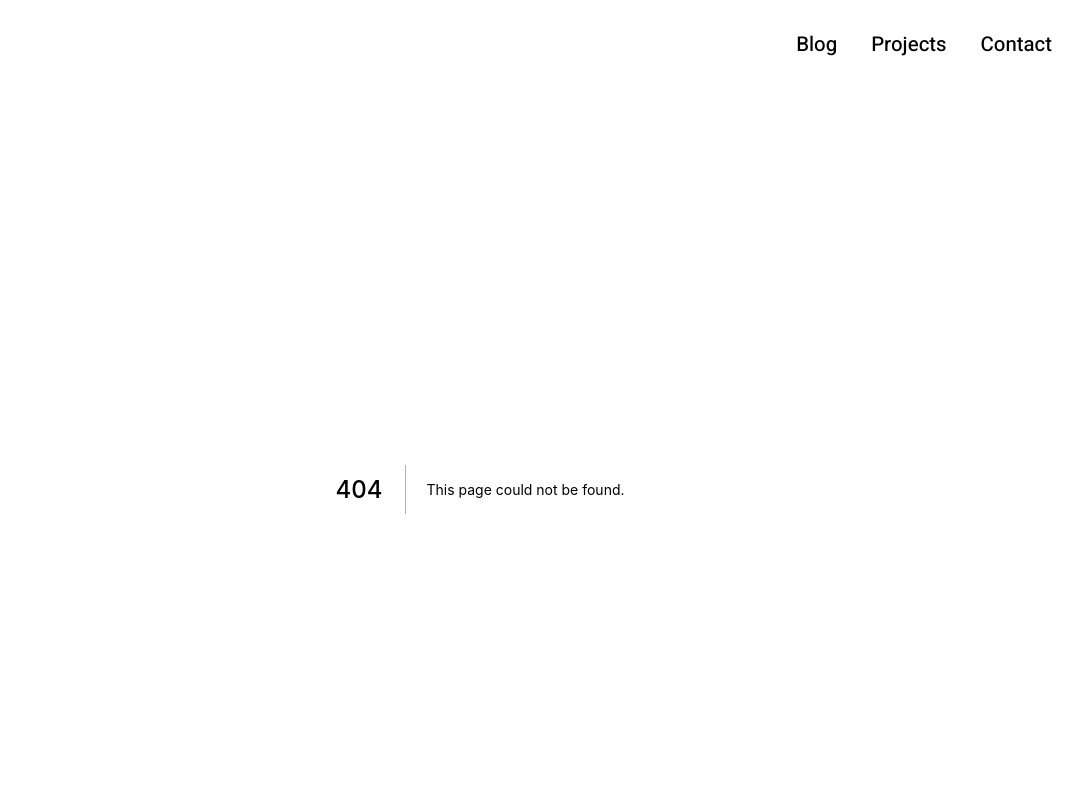
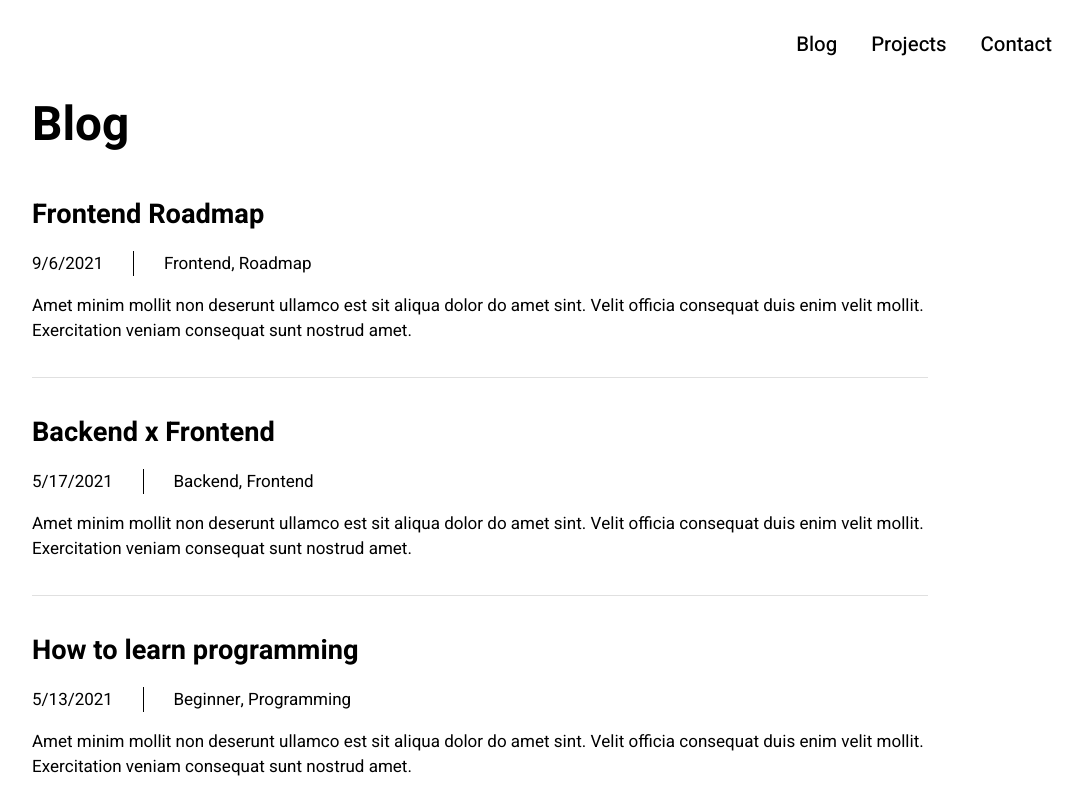
Before and after one commit to gabrielrochamd/v1, a Next.js app: page /blog in a window 1280 px wide. Before the commit this address had no page. Shown: the top 800 px of the page, without its empty margins (160-1242 px from the left). Built offline with nearby package versions, Linux system fonts and the light colour scheme; data requests are answered from the project's data file.

Commit message:
Create blog page

```diff
--- /dev/null
+++ b/src/pages/blog.tsx
@@ -0,0 +1,74 @@
+import Head from 'next/head'
+import { api } from '../services/api'
+import styles from '../styles/pages/blog.module.scss'
+
+type Post = {
+  content: string,
+  date: number,
+  description: string,
+  id: string,
+  tags: string[],
+  title: string
+}
+
+type Props = {
+  posts: Post[]
+}
+
+export default function Blog({ posts }: Props) {
+  return (
+    <div className={styles.root}>
+      <Head>
+        <title>Blog | Gabriel Rocha</title>
+      </Head>
+      <div className="container">
+        <h3>Blog</h3>
+        {
+          posts.map((post, index) => {
+            const date = new Date(post.date)
+            return (
+              <>
+                { index !== 0 && <div className={styles.divider}></div> }
+                <div className={styles.post} key={index}>
+                  <a href={`blog/${post.id}`}>
+                    <h5>{post.title}</h5>
+                  </a>
+                  <div className={styles.info}>
+                    <span className={styles.dateTime} title={date.toString()}>{date.toLocaleDateString()}</span>
+                    <div className={styles.divider}></div>
+                    <span>{post.tags.join(', ')}</span>
+                  </div>
+                  <p>{post.description}</p>
+                </div>
+              </>
+            )
+          })
+        }
+      </div>
+    </div>
+  )
+}
+
+export const getStaticProps = async () => {
+  const { data } = await api.get('blogPosts', {
+    params: {
+      _sort: 'date',
+      _order: 'desc'
+    }
+  })
+
+  const posts = data.map((post: Post) => ({
+    date: post.date,
+    description: post.description,
+    id: post.id,
+    tags: post.tags,
+    title: post.title
+  }))
+
+  return {
+    props: {
+      posts
+    },
+    revalidate: 60 * 60 * 24
+  }
+}
--- a/src/pages/index.tsx
+++ b/src/pages/index.tsx
@@ -71,7 +71,7 @@ export default function Home({ blogPosts, projects }: Props) {
         <div className="container">
           <header>
             <h5>Recent posts</h5>
-            <a href="">View all</a>
+            <a href="/blog">View all</a>
           </header>
           <main>
             {
--- /dev/null
+++ b/src/styles/pages/blog.module.scss
@@ -0,0 +1,33 @@
+.root {
+  :global(.container) {
+    display: flex;
+    flex-direction: column;
+    gap: 2rem;
+
+    .post {
+      display: flex;
+      flex-direction: column;
+      gap: 1rem;
+
+      .info {
+        display: flex;
+        gap: 1.75rem;
+
+        .dateTime {
+          cursor: default;
+          user-select: none;
+        }
+
+        .divider {
+          background-color: #000;
+          width: 1px;
+        }
+      }
+    }
+
+    &>.divider {
+      background-color: #e0e0e0;
+      height: 1px;
+    }
+  }
+}
```
